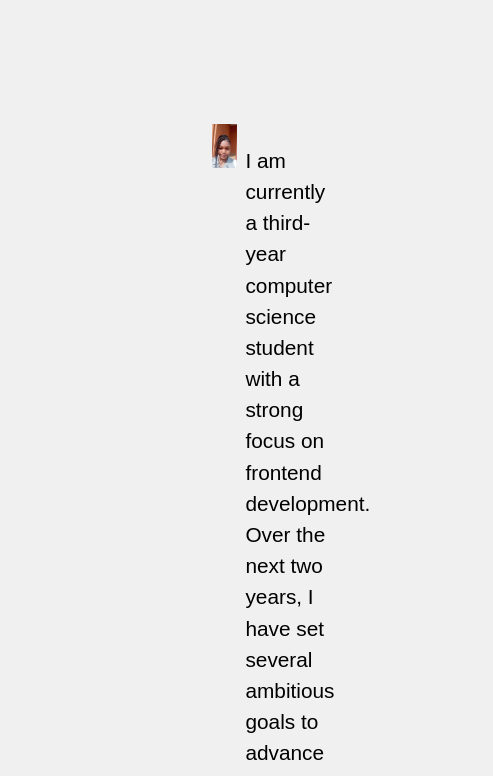
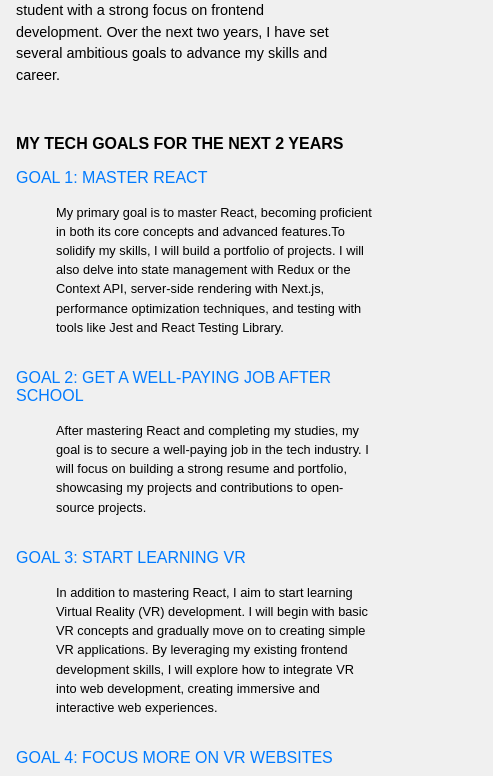
Before and after one commit to Mer-xie/hng-track1, a plain HTML site: page index.html in a window 390 px wide. Shown: the part 500-1276 px from the top of the page, 493 px wide, since content can reach past the window. Drawn offline with Linux system fonts and the light colour scheme.

Commit message:
responsive layout

```diff
--- a/style.css
+++ b/style.css
@@ -92,3 +92,141 @@ body {
   .links a:hover {
     text-decoration: underline;
   }
+
+  @media only screen and (max-width: 1100px){
+    .name{
+        font-size: 3.5rem;
+      }
+     .img{
+        width:20%;
+      }
+
+      .about-me{
+        margin: 8rem 6rem;
+      }
+
+      .about-text{
+        width: 75%;
+        font-size: 1.2rem;
+      }
+
+      h2{
+        font-size: 2.3rem;
+        text-transform: uppercase;
+        margin: 2rem 0;
+      }
+
+      dl{
+        margin: 4.5rem;
+      }
+      dt{
+        font-size: 1.3rem;
+      }
+      dd{
+        font-size: 1rem;
+      }
+  }
+
+  @media only screen and (max-width: 950px){
+    .name{
+        font-size: 2.5rem;
+      }
+
+      h2{
+        font-size: 2rem;
+      }
+  }
+
+  @media only screen and (max-width: 768px){
+    .name{
+        font-size: 2rem;
+      }
+
+
+      .about-me{
+        margin: 6rem 2rem;
+      }
+
+      .about-text{
+        font-size: 1rem;
+      }
+
+      h2{
+        font-size: 1.4rem;
+      }
+
+      dl{
+        margin: 5rem 2rem;
+      }
+      dt{
+        font-size: 1.2rem;
+      }
+      dd{
+        font-size: 1rem;
+      }
+
+      .time{
+        /* color: #007BFF; */
+        font-size: 1.2rem;
+      }
+  }
+
+  @media only screen and (max-width: 600px){
+    body {
+        margin: 1rem;
+      }
+
+    .name{
+        font-size: 1.5rem;
+        margin: 2rem 0;
+
+      }
+
+      .about-me{
+        display:block;
+        margin: 3rem 0;
+      }
+
+      .about-text{
+        width: 90%;
+        font-size:.9rem;
+      }
+
+      .img{
+        width:40%;
+      }
+
+      h2{
+        font-size: 1rem;
+        margin: 1rem 0;
+      }
+
+      dl{
+        margin: 0rem;
+      }
+      dt{
+        font-size: 1rem;
+        margin: 1rem 0;
+
+      }
+      dd{
+        font-size: .8rem;
+
+      }
+
+      .name-time{
+        display: block;
+
+      }
+
+      .time{
+        /* color: #007BFF; */
+        font-size: 1rem;
+      }
+
+      .links a {
+        margin:.5rem 0;
+        display: block;
+      }
+
+  }
```
